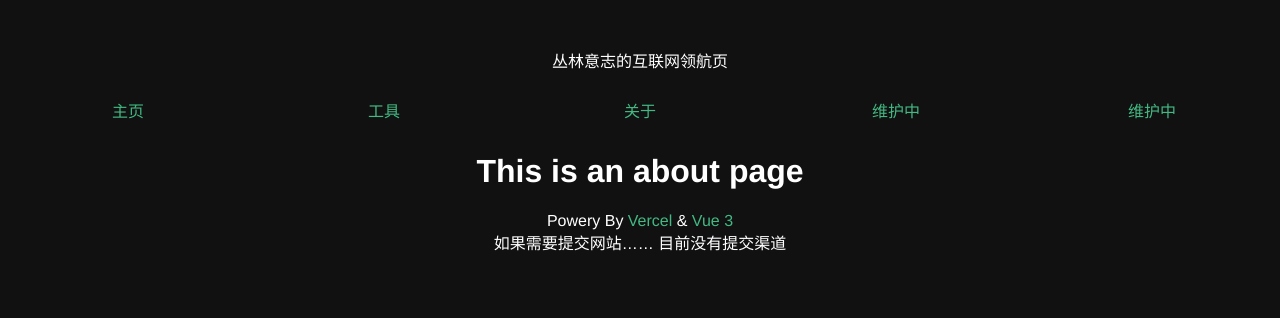
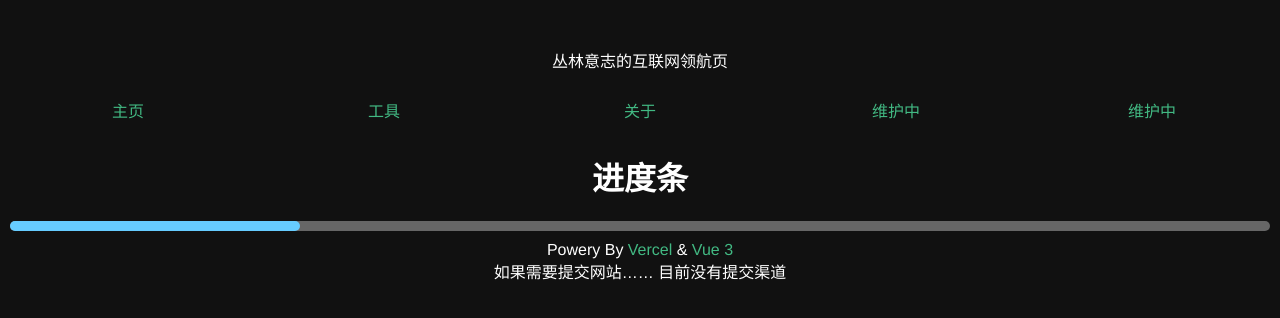
Before and after one commit to conglinyizhi/NavigationCenter, a Vue app: page /tools in a window 1280 px wide. Shown: the top 318 px of the page. Built offline with nearby package versions, Linux system fonts and the light colour scheme.

Commit message:
新增 工具页面放个进度条

```diff
--- a/src/views/Tools.vue
+++ b/src/views/Tools.vue
@@ -1,5 +1,23 @@
 <template>
   <div class="about">
-    <h1>This is an about page</h1>
+    <h1>进度条</h1>
+    <div class="programBarFather">
+      <div class="programBar"></div>
+    </div>
   </div>
 </template>
+
+<style>
+.programBar {
+  width: 23%;
+  height: 10px;
+  background: #6cf;
+  border-radius: 10px;
+}
+
+.programBarFather {
+  background: #666;
+  border-radius: 10px;
+  margin:10px;
+}
+</style>
```
